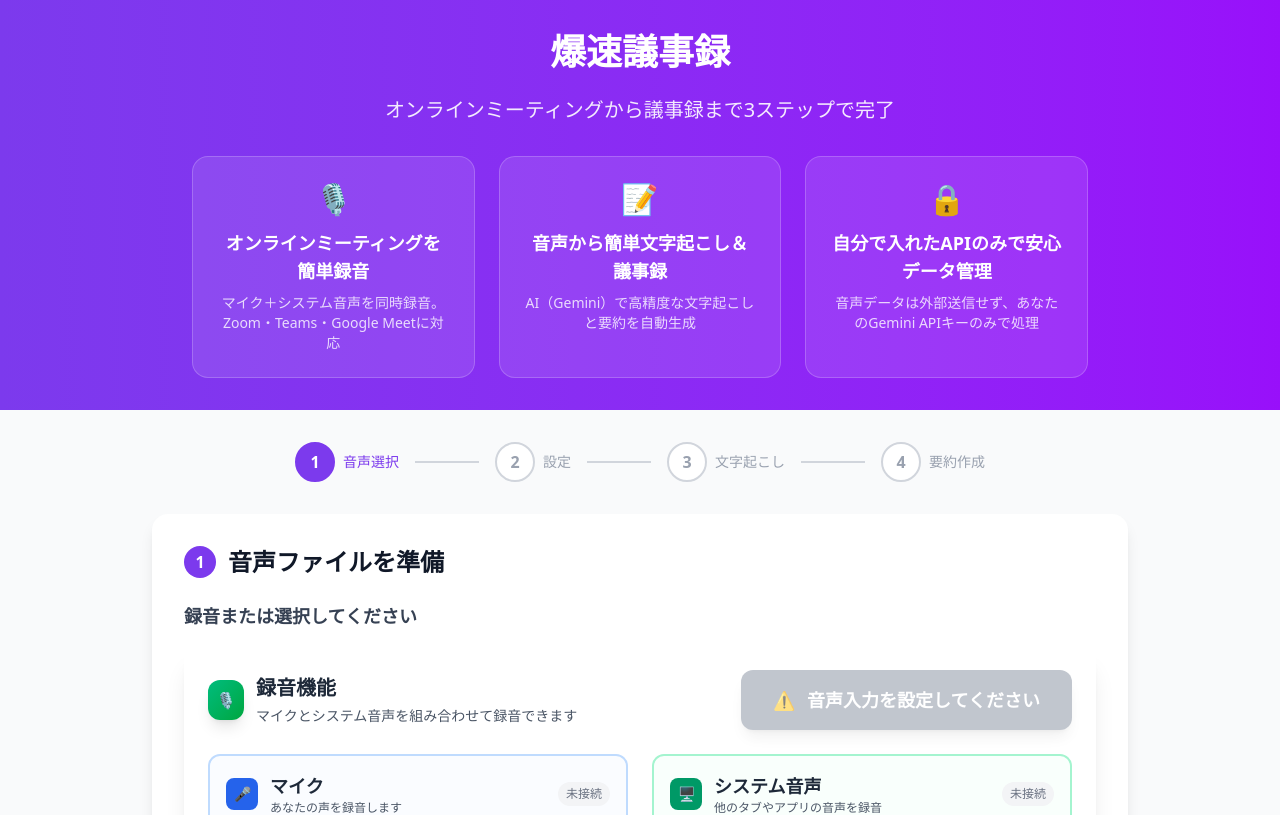
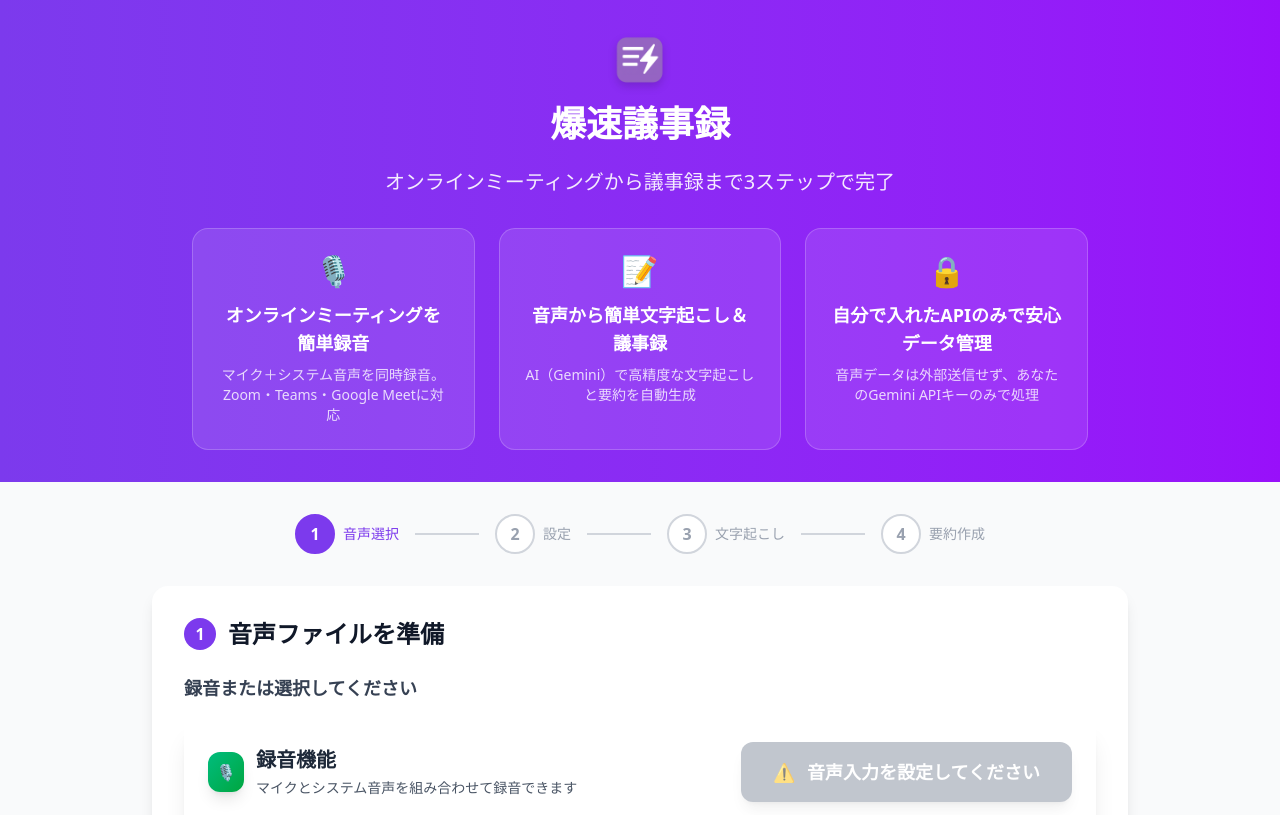
Before and after one commit to nyanko3141592/AudioSplitForNotebookLM, a React (Vite) app: page / in a window 1280 px wide. Shown: the top 815 px of the page. Built offline with nearby package versions, Linux system fonts and the light colour scheme.

Commit message:
feat(ui): show app icon on top hero section

```diff
--- a/src/components/HeroSection.tsx
+++ b/src/components/HeroSection.tsx
@@ -10,6 +10,15 @@ export const HeroSection: React.FC<Props> = ({ currentPage: _currentPage, onPage
     <div className="bg-gradient-to-r from-violet-600 to-purple-600 py-8">
       <div className="max-w-6xl mx-auto px-6">
         <div className="text-center text-white">
+          <div className="flex items-center justify-center mb-4">
+            <img
+              src="/icon.png"
+              alt="爆速議事録 アイコン"
+              className="w-12 h-12 md:w-14 md:h-14 drop-shadow-lg"
+              loading="eager"
+              decoding="async"
+            />
+          </div>
           <h1 className="text-3xl md:text-4xl font-bold mb-6">
             爆速議事録
           </h1>
```
